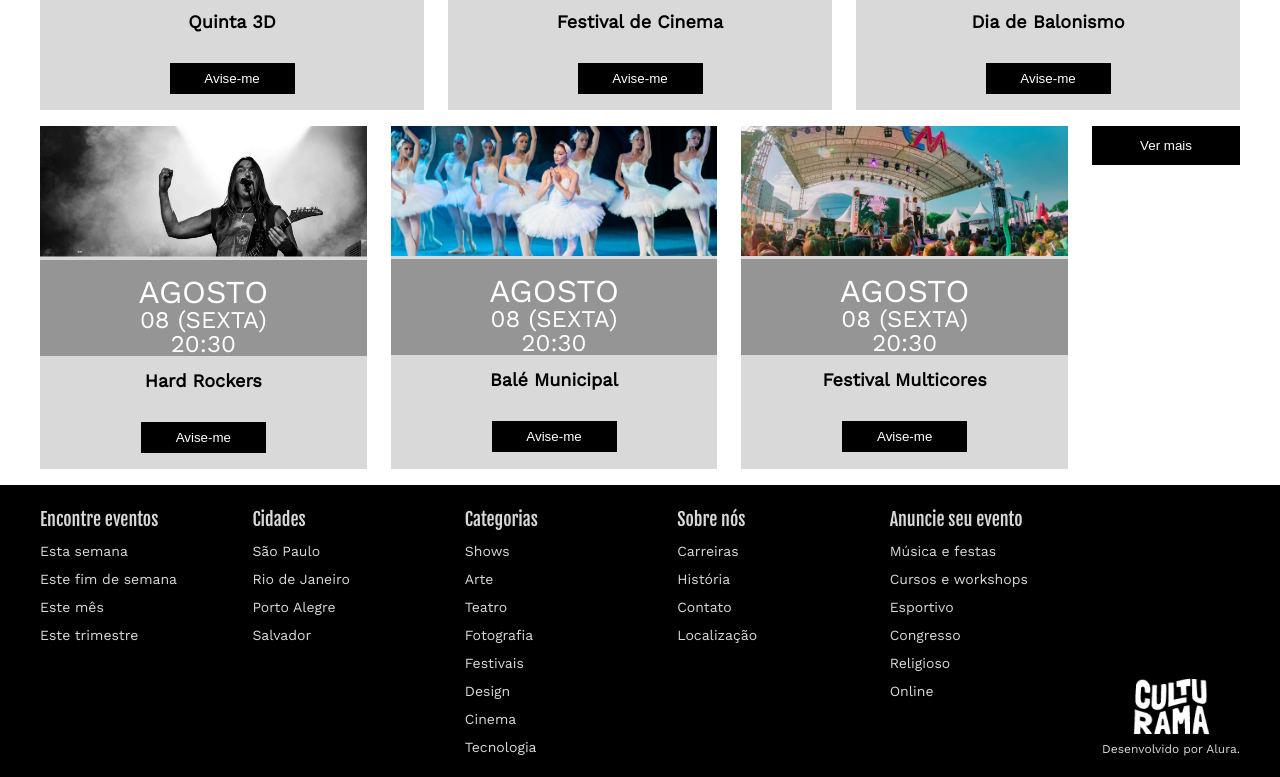
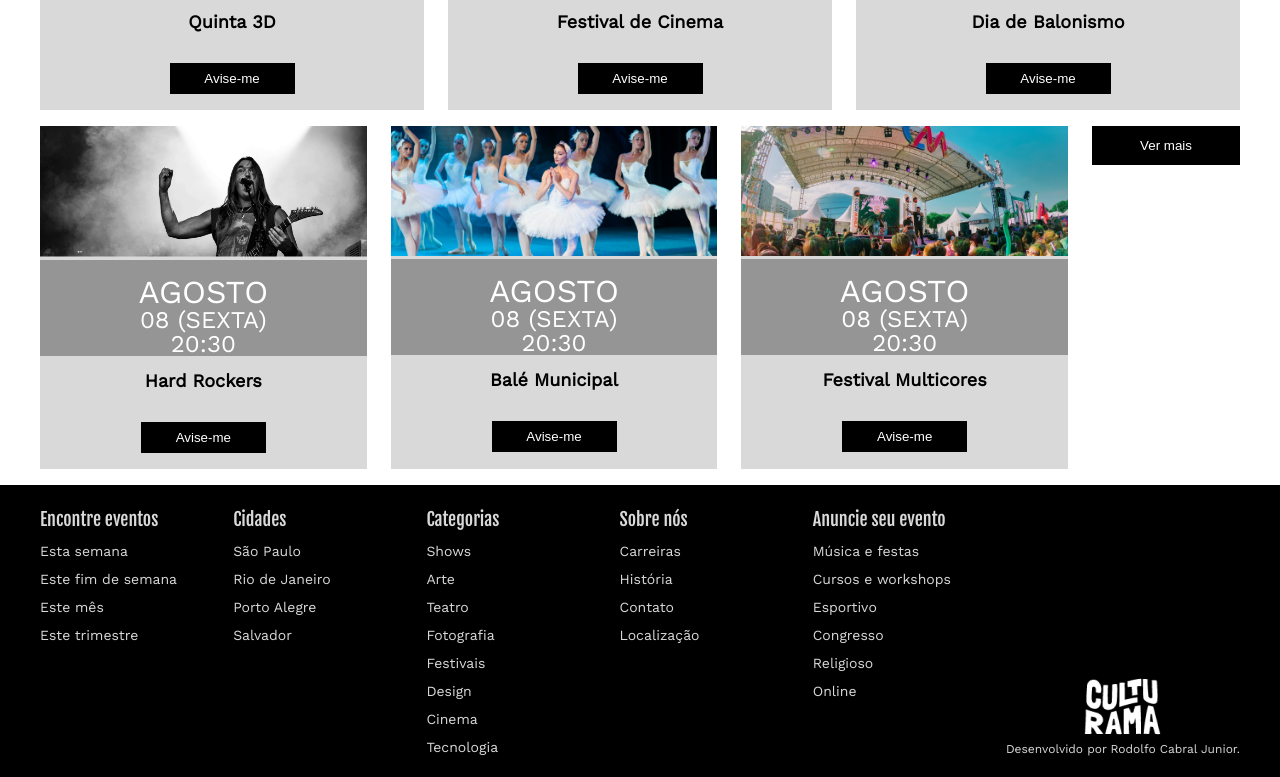
Before and after one commit to RODOLFO2728/futurama, a plain HTML site: page index.html in a window 1280 px wide. Shown: the part 2793-3570 px from the top of the page. Drawn offline with nearby package versions, Linux system fonts and the light colour scheme.

Commit message:
nomeado desenvolvedor do projeto

```diff
--- a/index.html
+++ b/index.html
@@ -264,7 +264,7 @@
         </ul>
         <div class="rodape__logo">
             <h4></h4>
-            <p>Desenvolvido por Alura.</p>
+            <p>Desenvolvido por Rodolfo Cabral Junior.</p>
         </div>
     </footer>
 </body>
```
